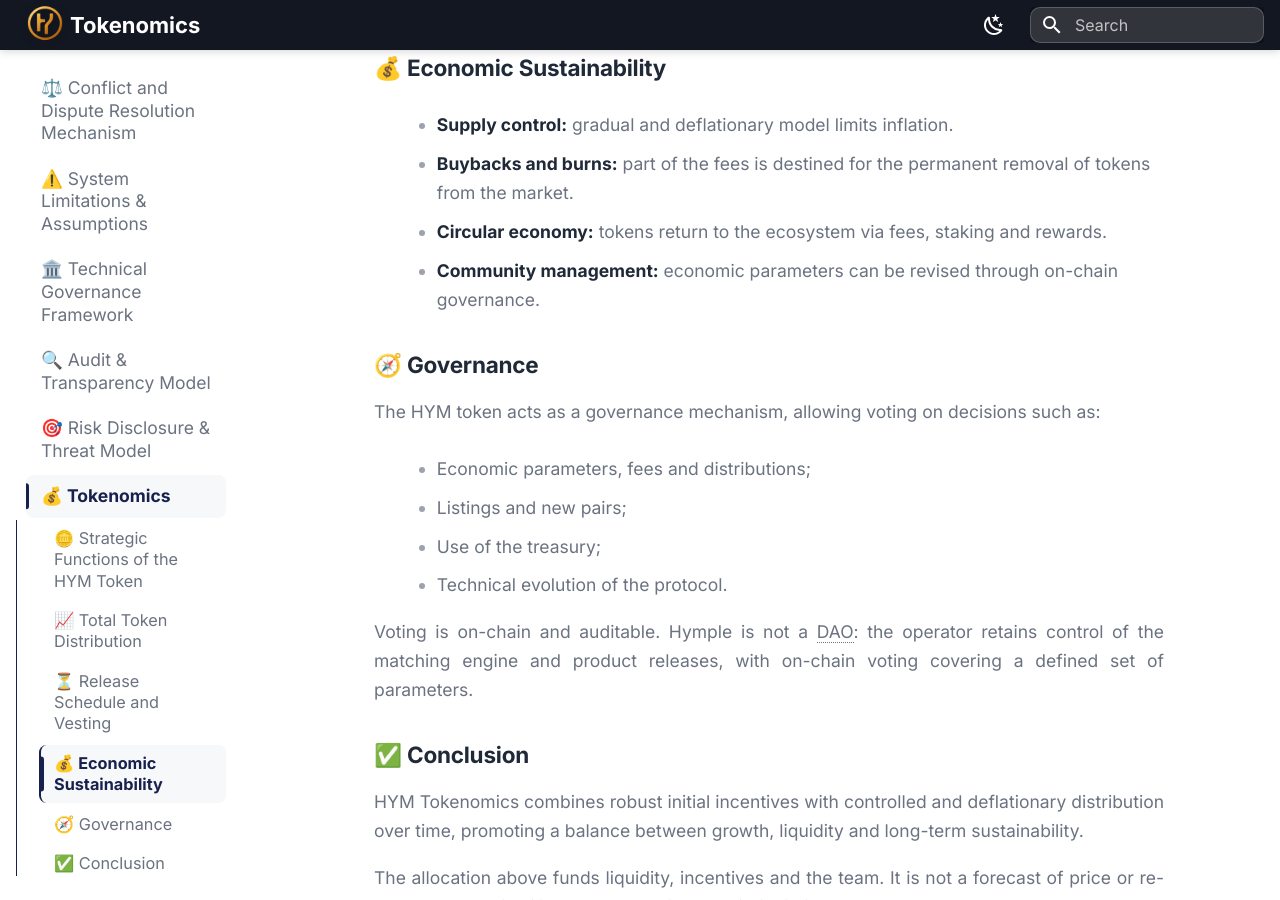
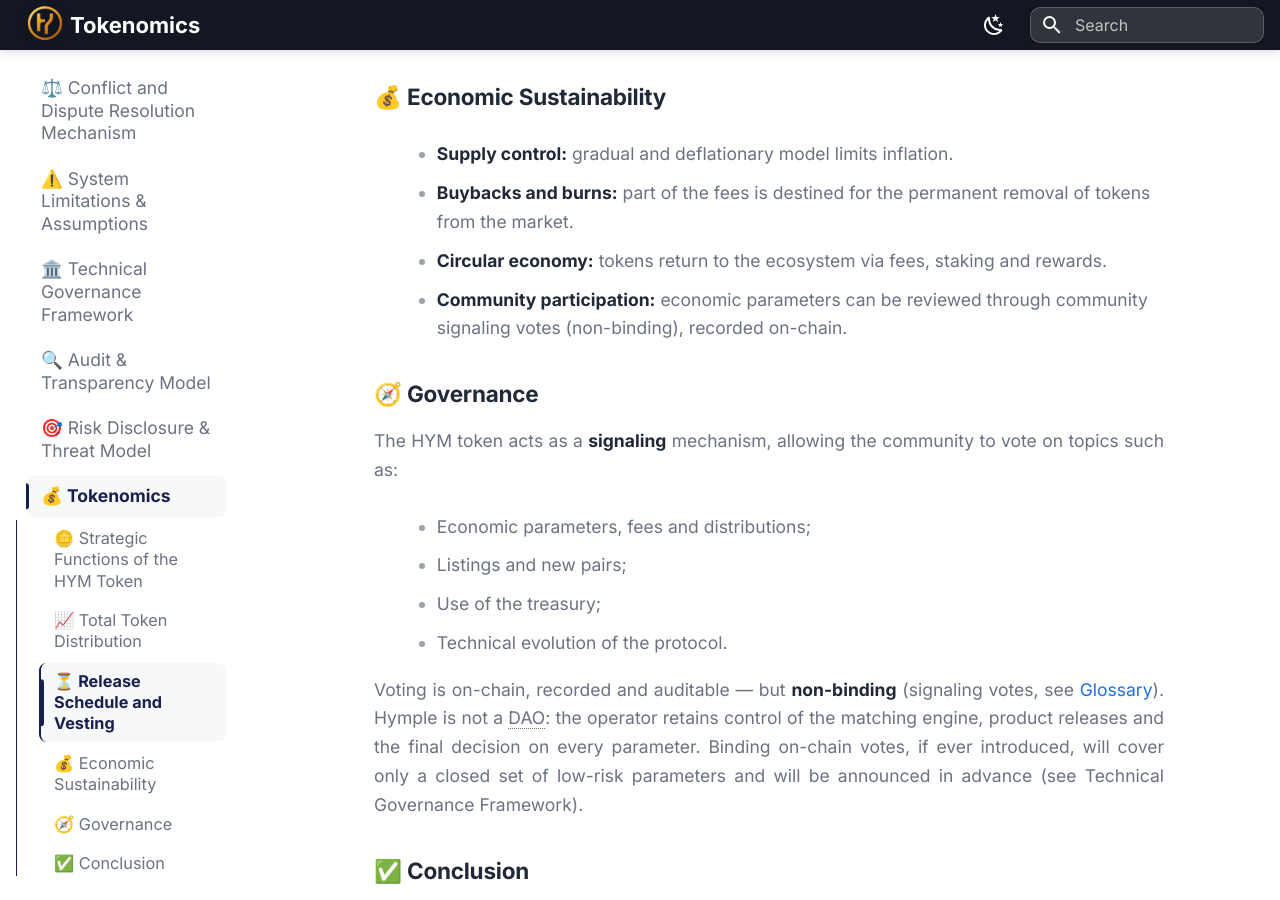
Before and after one commit to Hy-mple/hymple.docs, an MkDocs documentation site: the page built from docs/tokenomics.md, in a window 1280 px wide and 900 px high, scrolled down 2517 px. Built offline with MkDocs 1.6.1 and Material for MkDocs 9.7.7, drawn with Linux system fonts in a browser that asks for light colours; some of the changed text lies outside the part shown.

```diff
--- a/docs/tokenomics.md
+++ b/docs/tokenomics.md
@@ -19,9 +19,11 @@
 
 ### 🪙 Strategic Functions of the HYM Token
 
-- **On-chain voting:** each HYM token grants voting power over a defined set of
-protocol parameters (see Technical Governance). The operator retains control of the
-matching engine and product releases.
+- **On-chain signaling:** each HYM token grants voting power in public, recorded
+consultations over a defined set of protocol parameters (see Technical Governance).
+These votes are **non-binding** (signaling votes — see [Glossary](glossary.md)): the
+operator retains control of the matching engine, product releases and the final
+decision on parameters.
 - **Rewards and incentives:** fair and predictable distribution for those who use and
 strengthen the platform.
 - **Staking:** participation in pools with rewards in HYM, encouraging
@@ -81,20 +83,24 @@
 tokens from the market.
 - **Circular economy:** tokens return to the ecosystem via fees, staking and
 rewards.
-- **Community management:** economic parameters can be revised through on-chain governance.
+- **Community participation:** economic parameters can be reviewed through community
+signaling votes (non-binding), recorded on-chain.
 
 ### 🧭 Governance
 
-The HYM token acts as a governance mechanism, allowing voting on decisions such as:
+The HYM token acts as a **signaling** mechanism, allowing the community to vote on
+topics such as:
 
 - Economic parameters, fees and distributions;
 - Listings and new pairs;
 - Use of the treasury;
 - Technical evolution of the protocol.
 
-Voting is on-chain and auditable. Hymple is not a DAO: the operator retains
-control of the matching engine and product releases, with on-chain voting covering a
-defined set of parameters.
+Voting is on-chain, recorded and auditable — but **non-binding** (signaling votes,
+see [Glossary](glossary.md)). Hymple is not a DAO: the operator retains control of
+the matching engine, product releases and the final decision on every parameter.
+Binding on-chain votes, if ever introduced, will cover only a closed set of low-risk
+parameters and will be announced in advance (see Technical Governance Framework).
 
 ### ✅ Conclusion
 
```
Also changed, not shown: docs/governance-framework.md (+7 -0 lines), docs/staking.md (+1 -1 lines).
